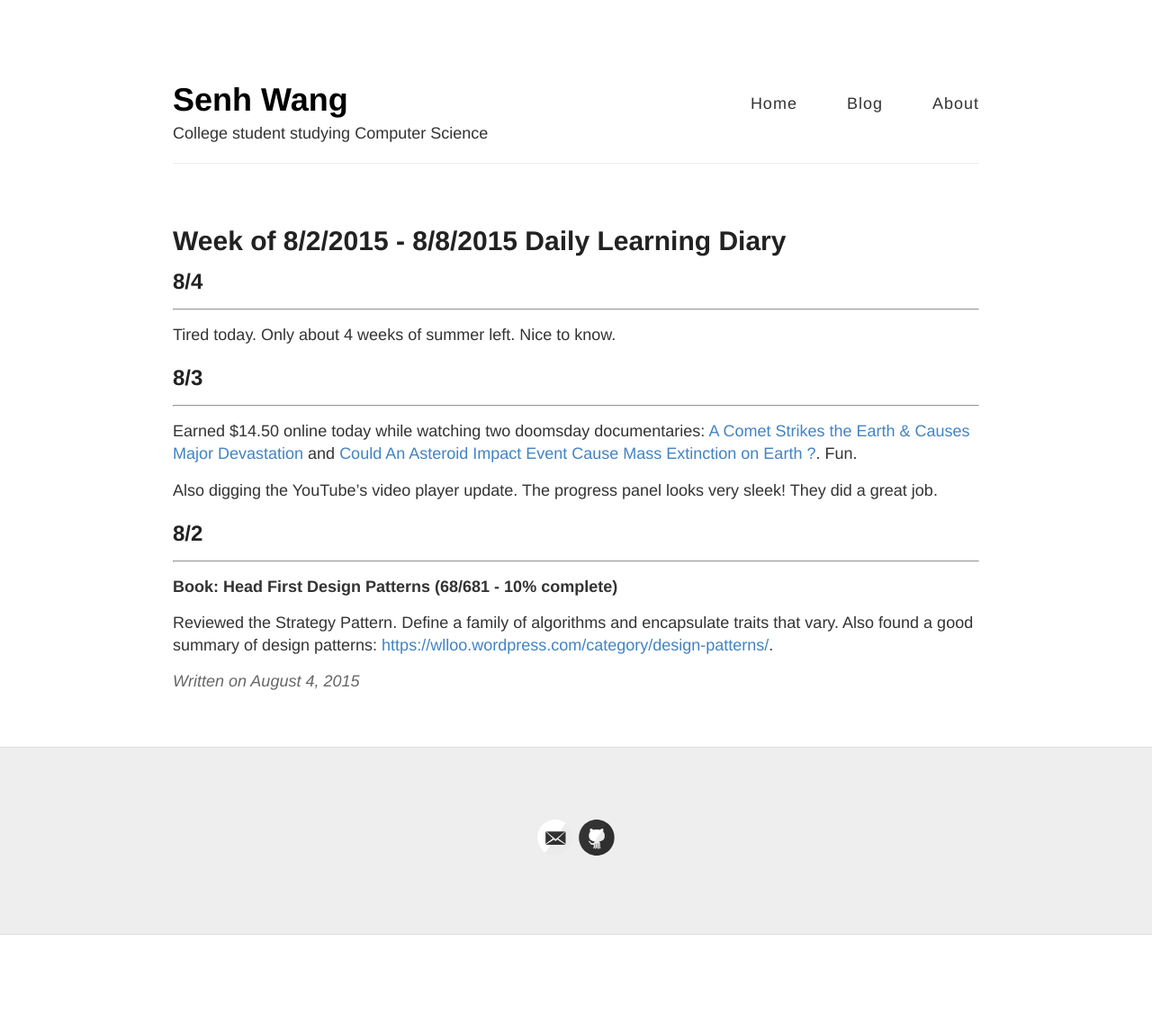
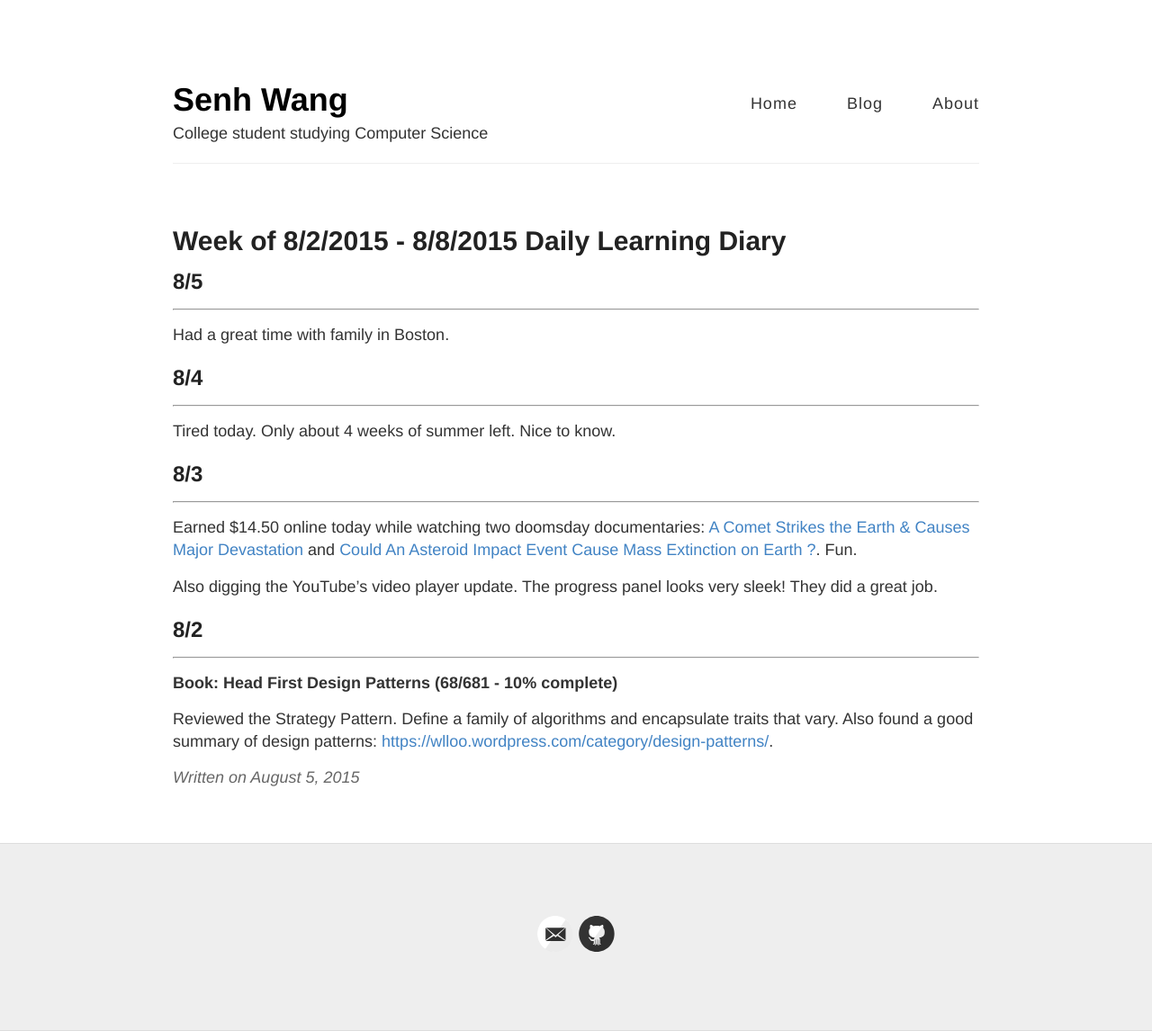
Before and after one commit to SenhW/senhw.github.io, a Jekyll site: the page built from _posts/2015-08-02-8-2-2015-learning-diary.md, in a window 1280 px wide. Shown: the whole page at 90% size. Built offline with Jekyll 4.4.1, drawn with Linux system fonts in a browser that asks for light colours; Markdown is read by kramdown in place of the engine named in the settings; before the commit the page ends 1039 px from its top, so only the background shows below that.

Commit message:
8/5 entry

```diff
--- a/_posts/2015-08-02-8-2-2015-learning-diary.md
+++ b/_posts/2015-08-02-8-2-2015-learning-diary.md
@@ -2,8 +2,12 @@
 layout: post
 title: Week of 8/2/2015 - 8/8/2015 Daily Learning Diary
 permalink: /blog/8-2-2015-learning-diary/
-date: 2015-08-04
+date: 2015-08-05
 ---
+
+## 8/5
+---
+Had a great time with family in Boston.
 
 ## 8/4
 ---
```
